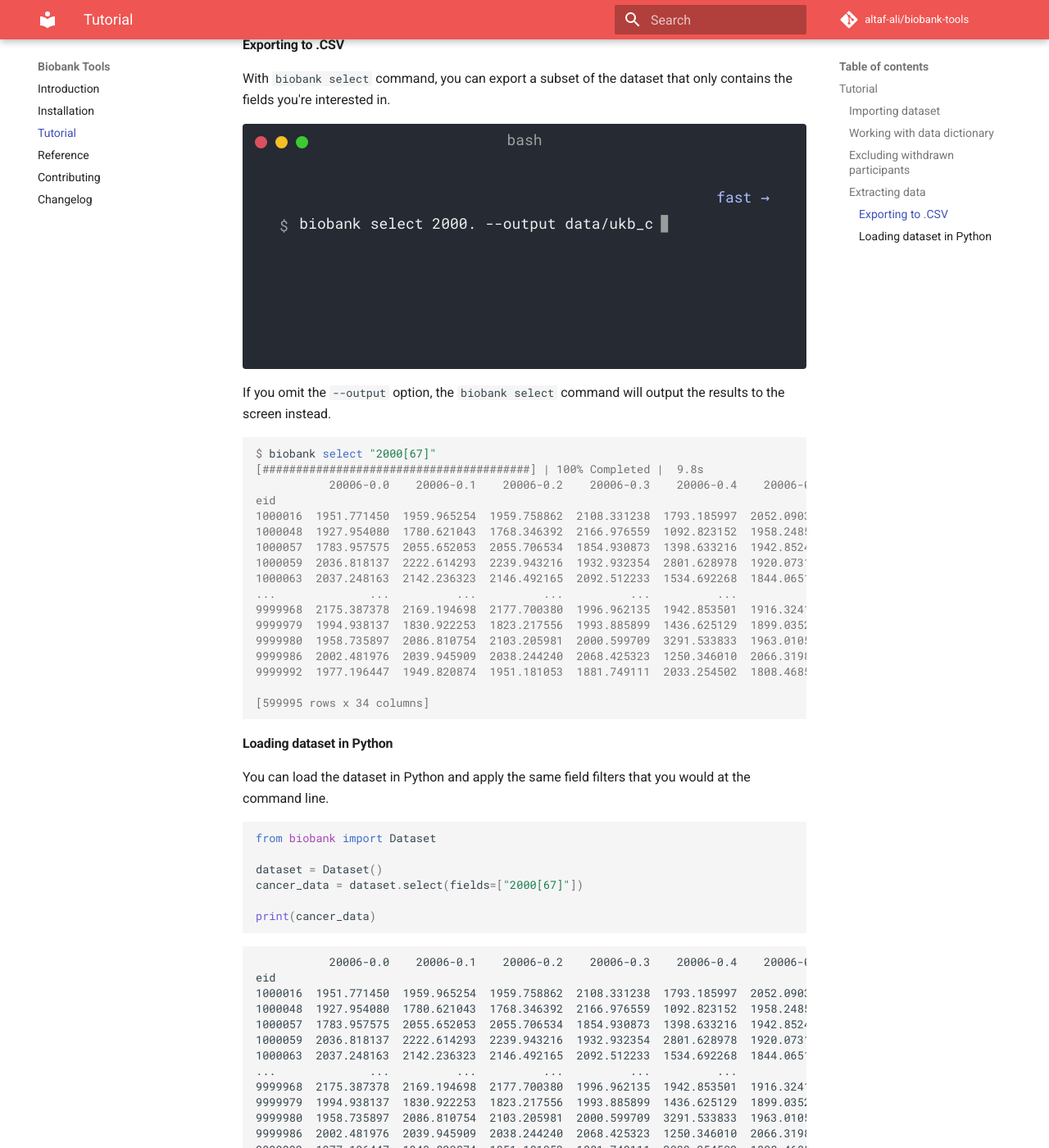
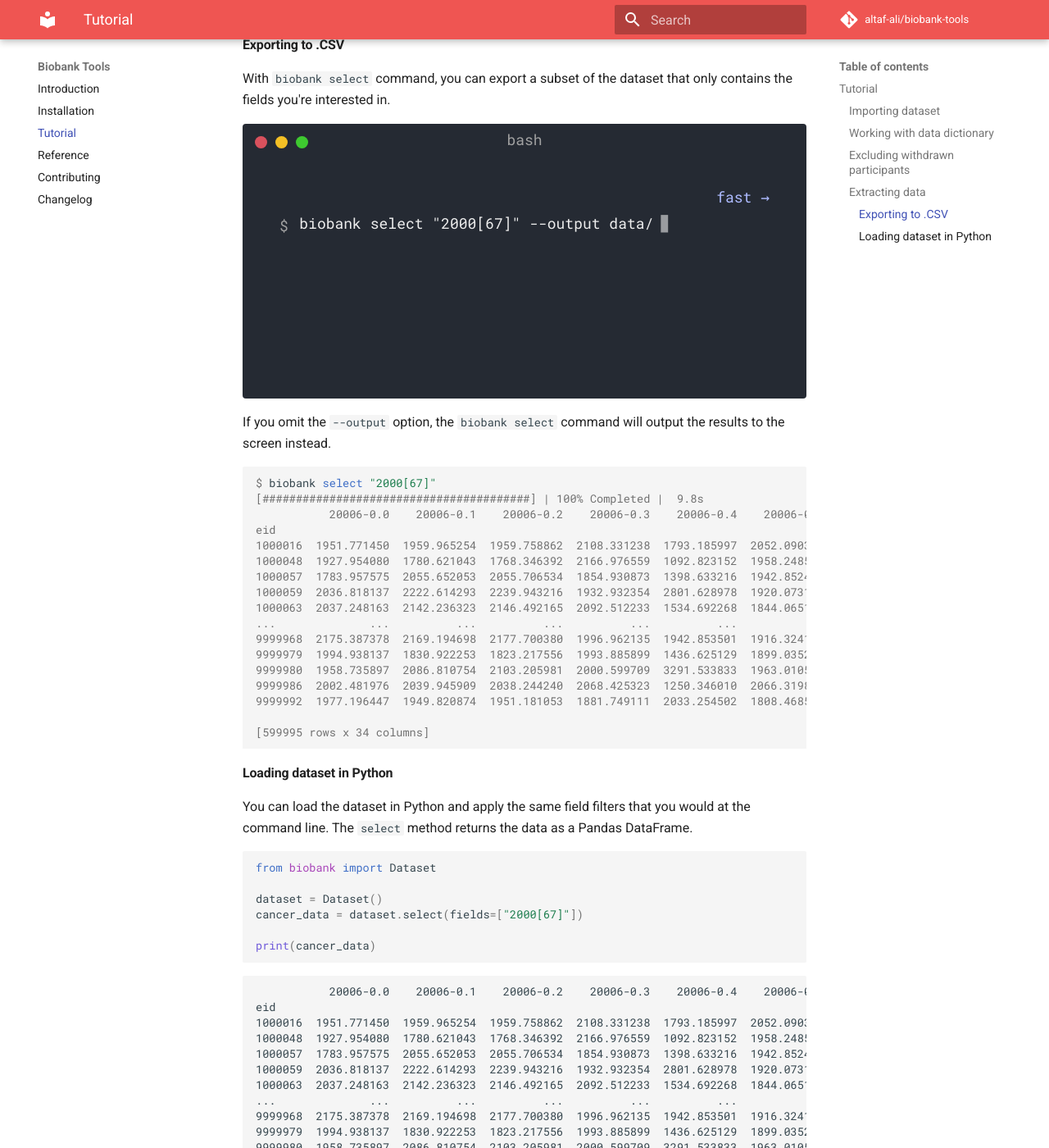
Before and after one commit to altaf-ali/biobank-tools, an MkDocs documentation site: the page built from docs/tutorial.md, in a window 1280 px wide and 1400 px high, scrolled down 2828 px. Shown: the whole window at 82% size. Built offline with MkDocs 1.6.1 and Material for MkDocs 9.7.7, drawn with Linux system fonts in a browser that asks for light colours; comment, search, counter and statistics services are not loaded.

Commit message:
:memo: updating documentation

````diff
--- a/docs/tutorial.md
+++ b/docs/tutorial.md
@@ -131,7 +131,7 @@ only contains the fields you're interested in.
 
 
 ```console
-$ biobank select 2000. --output data/ukb_cancer.csv
+$ biobank select "2000[67]" --output data/ukb_cancer.csv
 ---> 100%
 writing data/ukb_cancer.csv
 ```
@@ -164,7 +164,8 @@ eid
 ### Loading dataset in Python
 
 You can load the dataset in Python and apply the same field filters that you
-would at the command line.
+would at the command line. The `select` method returns the data as a Pandas
+DataFrame.
 
 ```python
 from biobank import Dataset
--- a/mkdocs.yml
+++ b/mkdocs.yml
@@ -3,6 +3,7 @@ site_url: https://altaf-ali.github.io/biobank-tools
 repo_url: https://github.com/altaf-ali/biobank-tools
 repo_name: altaf-ali/biobank-tools
 #strict: true
+
 nav:
   - Introduction: index.md
   - Installation: installation.md
@@ -10,6 +11,7 @@ nav:
   - Reference: api.md
   - Contributing: contributing.md
   - Changelog: changelog.md
+
 theme:
   name: material
   language: en
@@ -20,8 +22,8 @@ theme:
     accent: red
   features:
     - navigation.indexes
-    - navigation.instant
     - navigation.tabs.sticky
+
 markdown_extensions:
   - pymdownx.emoji:
       emoji_index: !!python/name:materialx.emoji.twemoji
@@ -45,6 +47,7 @@ markdown_extensions:
       permalink: true
       slugify: !!python/name:pymdownx.slugs.uslugify
   - meta
+
 plugins:
   - include-markdown
   - search:
@@ -52,6 +55,7 @@ plugins:
   - mkdocstrings:
       watch:
         - biobank
+
 extra:
   social:
     - icon: fontawesome/brands/twitter
````
